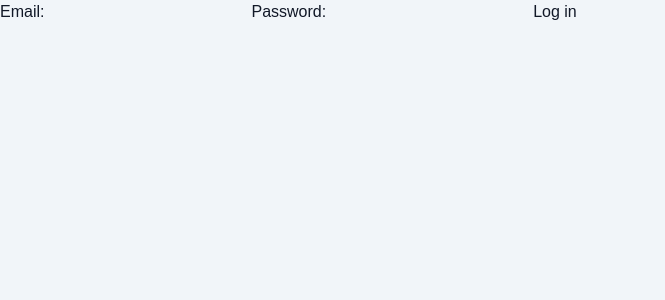
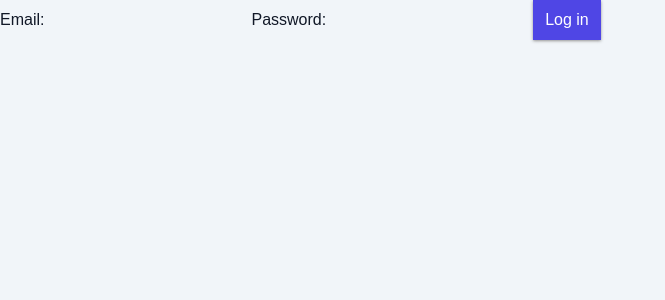
Before and after one commit to niki1tusa/the-loop, a Next.js app: page /login in a window 1280 px wide. Shown: the top 300 px of the page, without its empty margins (0-665 px from the left). Built offline with nearby package versions, Linux system fonts and the light colour scheme.

Commit message:
feat: button

```diff
--- a/src/app/(auth)/login/actions.ts
+++ b/src/app/(auth)/login/actions.ts
@@ -14,9 +14,12 @@ export async function login(formData: FormData) {
 		password: formData.get('password') as string,
 	};
 
-	const { error } = await supabase.auth.signInWithPassword(data);
+	const { data: signInData, error } = await supabase.auth.signInWithPassword(data);
 
-	if (error) {
+	console.log('signInData:', signInData);
+	console.log('signInError:', error);
+
+	if (error || !signInData?.session) {
 		redirect('/error');
 	}
 
--- a/src/components/pages/LoginPageClient.tsx
+++ b/src/components/pages/LoginPageClient.tsx
@@ -1,4 +1,5 @@
 import { login } from '../../app/(auth)/login/actions';
+import Button from '../ui/button/Button';
 
 export default function LoginPageClient() {
 	return (
@@ -8,8 +9,9 @@ export default function LoginPageClient() {
 
 			<label htmlFor='password'>Password:</label>
 			<input id='password' name='password' type='password' required />
-
-			<button formAction={login}>Log in</button>
+			<Button type='submit' onClick={login}>
+				Log in
+			</Button>
 		</form>
 	);
 }
--- /dev/null
+++ b/src/components/ui/button/Button.tsx
@@ -0,0 +1,13 @@
+import { TButtonProps } from './button.types';
+
+export default function Button({ children, type = 'button', onClick }: TButtonProps) {
+	return (
+		<button
+			type={type}
+			className='bg-primary text-primary-foreground px-3 py-2 shadow shadow-neutral-400'
+			onClick={onClick}
+		>
+			{children}
+		</button>
+	);
+}
--- /dev/null
+++ b/src/components/ui/button/button.types.ts
@@ -0,0 +1,5 @@
+export type TButtonProps = {
+	children: React.ReactNode;
+	type?: 'button' | 'submit';
+	onClick?: () => void;
+};
--- a/src/utils/supabase/server.ts
+++ b/src/utils/supabase/server.ts
@@ -15,9 +15,11 @@ export async function createServer() {
 				setAll(cookiesToSet) {
 					try {
 						cookiesToSet.forEach(({ name, value, options }) =>
-							cookieStore.set(name, value, options)
+							cookieStore.set(name, value, { ...options, maxAge: 60 * 60 * 24 * 14 })
 						);
-					} catch {}
+					} catch (e) {
+						console.error(e);
+					}
 				},
 			},
 		}
```
Also changed, not shown: 1 other file (tests, documents, lock files or other folders).
